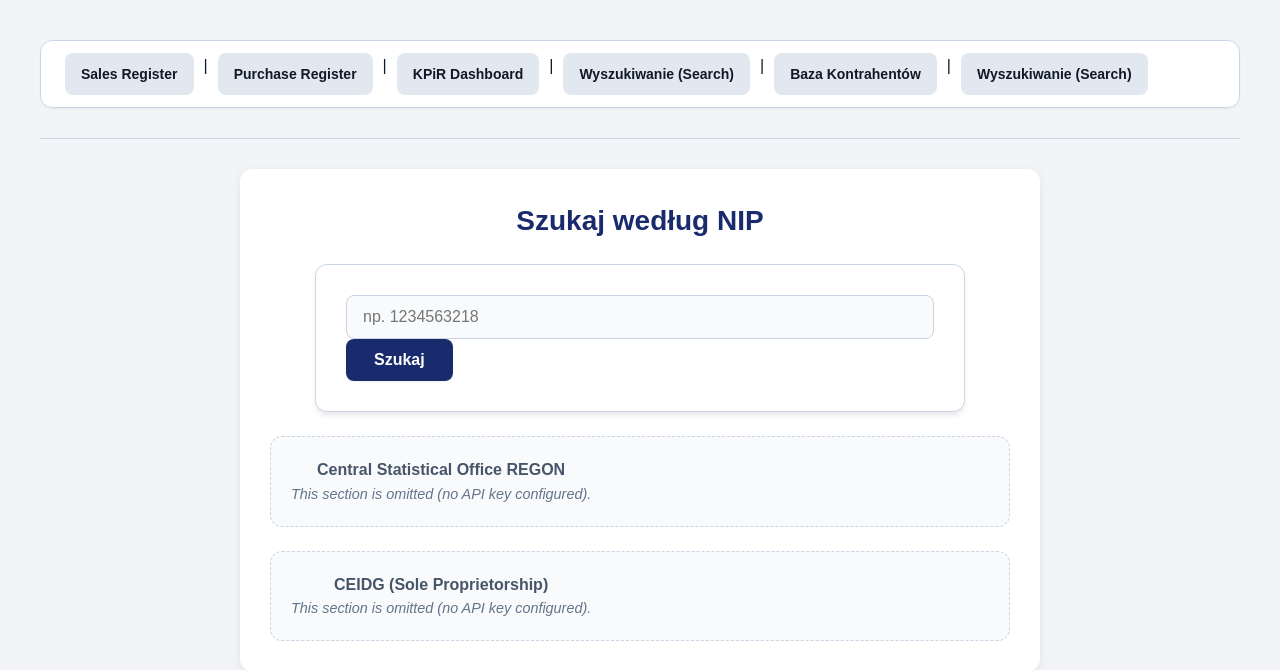
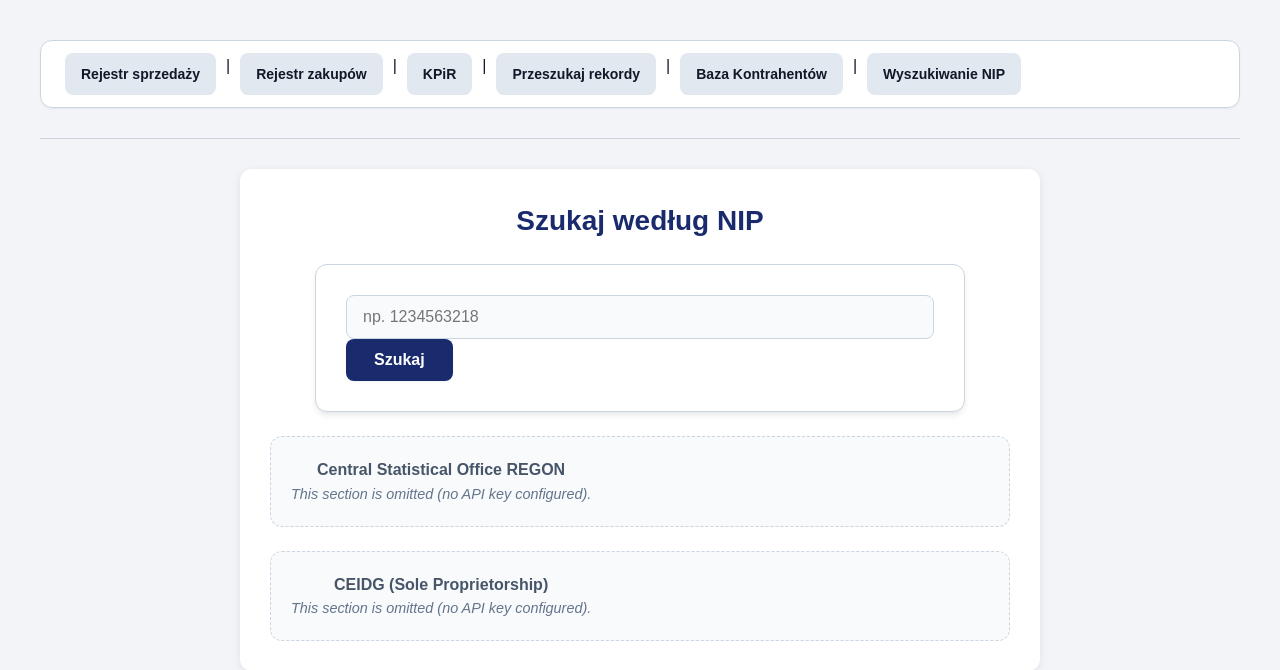
Before and after one commit to deonyamwanza1-cmyk/WebApp, a Flask app: page /szukaj in a window 1280 px wide. Shown: the top 670 px of the page. Run offline with Flask 3, Linux system fonts and the light colour scheme; some libraries are stand-ins or nearby versions.

Commit message:
Update Nav

```diff
--- a/templates/search_company.html
+++ b/templates/search_company.html
@@ -39,12 +39,12 @@
 </head>
 <body>
 	<nav>
-        <a href="{{ url_for('index') }}">Sales Register</a> |
-        <a href="{{ url_for('purchases') }}">Purchase Register</a> |
-        <a href="{{ url_for('kpir') }}">KPiR Dashboard</a> |
-        <a href="{{ url_for('search') }}">Wyszukiwanie (Search)</a> |
+        <a href="{{ url_for('index') }}">Rejestr sprzedaży</a> |
+        <a href="{{ url_for('purchases') }}">Rejestr zakupów</a> |
+        <a href="{{ url_for('kpir') }}">KPiR</a> |
+        <a href="{{ url_for('search') }}">Przeszukaj rekordy</a> |
         <a href="{{ url_for('contractors') }}">Baza Kontrahentów</a> |
-	<a href="{{ url_for('company_search.szukaj') }}">Wyszukiwanie (Search)</a>
+	<a href="{{ url_for('company_search.szukaj') }}">Wyszukiwanie NIP</a>
     </nav>
     <hr>
 
```
